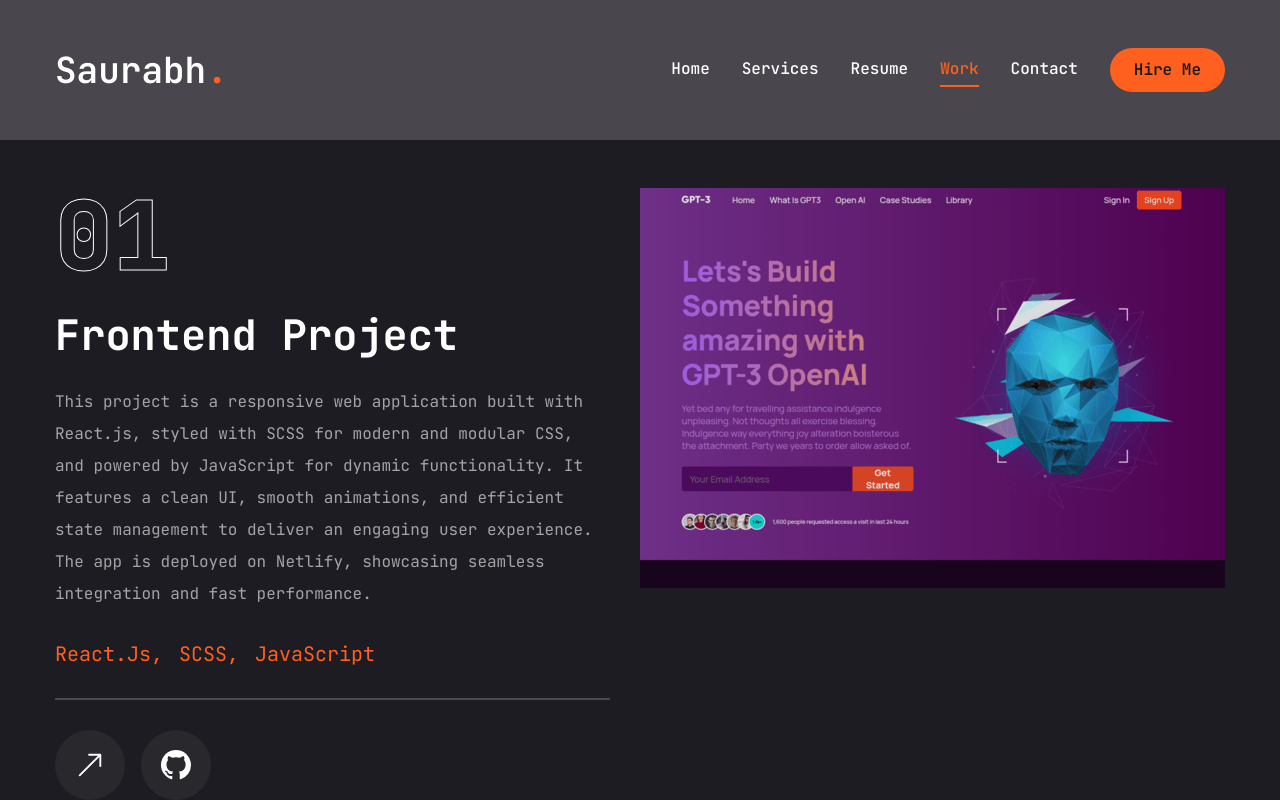
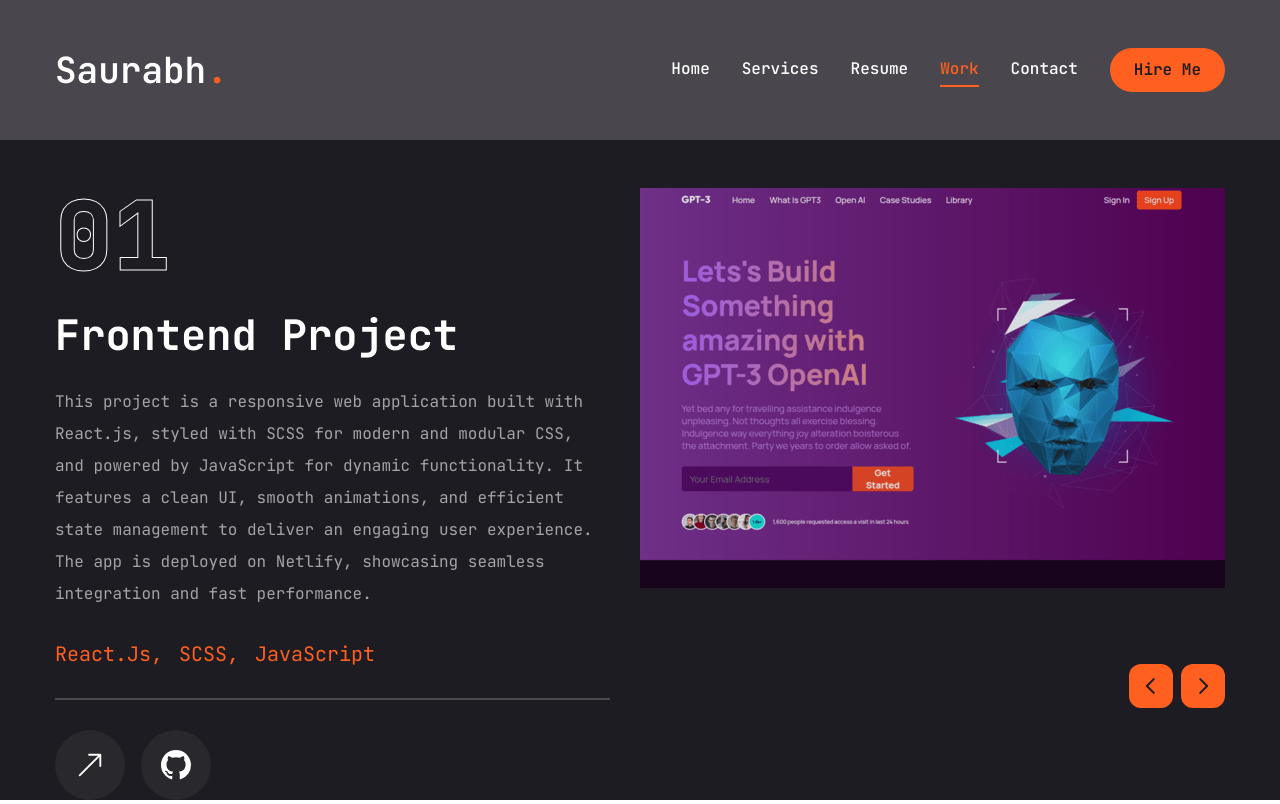
Before and after one commit to Saurabh-101/Portfolio, a Next.js app: page /work in a window 1280 px wide. Built offline with nearby package versions, Linux system fonts and the light colour scheme.

Commit message:
work page is done

```diff
--- a/app/work/page.jsx
+++ b/app/work/page.jsx
@@ -131,14 +131,17 @@
                     <div className='absolute top-0 bottom-0 w-full h-full bg-black/10 z-10'></div>
                     {/* image */}
                     <div className='relative h-full w-full'>
-                      <Image src={project.image} fill className='object-cover' alt=''/>
+                      <Image sizes='max-w-full' src={project.image} fill className='object-cover' alt='' />
                     </div>
                     </div>
                   </SwiperSlide>
                 )
               })}
               {/* buttons */}
-              <WorkSliderBtns />
+              <WorkSliderBtns
+              containerStyles="flex gap-2 absolute right-0 bottom-[calc(50%_-_22px)] xl:bottom-0 z-20 w-full justify-between xl:w-max xl:justify-none"
+              btnStyles="xl:bg-accent xl:hover:bg-accent-hover  xl:text-primary text-accent text-[22px] w-[44px] h-[44px] flex justify-center items-center rounded-xl transition-all"
+              />
             </Swiper>
           </div>
         </div>
--- a/components/WorkSliderBtns.jsx
+++ b/components/WorkSliderBtns.jsx
@@ -1,8 +1,21 @@
 "use client";
 
-const WorkSliderBtns = () => {
+import { useSwiper } from "swiper/react";
+
+import {PiCaretLeftBold, PiCaretRightBold} from 'react-icons/pi';
+
+const WorkSliderBtns = ({containerStyles, btnStyles, iconsStyles}) => {
+const swiper = useSwiper();
   return (
-    <div>WorkSliderBtns</div>
+
+    <div className={containerStyles}>
+        <button className={btnStyles}>
+            <PiCaretLeftBold className={iconsStyles} onClick={()=>swiper.slidePrev()}/>
+        </button>
+        <button className={btnStyles}>
+            <PiCaretRightBold className={iconsStyles} onClick={()=>swiper.slideNext()}/>
+        </button>
+    </div>
   )
 }
 
```
